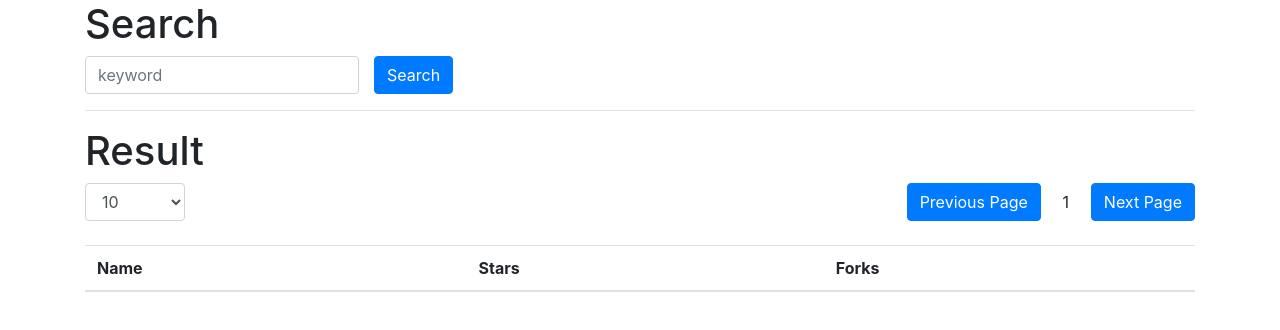
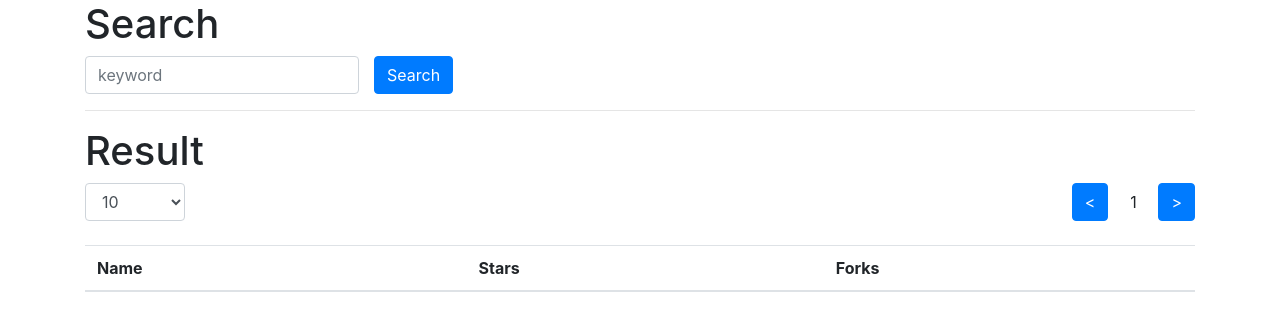
Before and after one commit to YenChengLai/search-github-repository, a website: page index.html in a window 1280 px wide. Drawn offline with nearby package versions, Linux system fonts and the light colour scheme.

```diff
--- a/index.html
+++ b/index.html
@@ -24,9 +24,9 @@
     <option value="50">50</option>
   </select>
 		<div class="flex-fill"></div>
-		<button id="previous-page" class="btn btn-primary">Previous Page</button>
+		<button id="previous-page" class="btn btn-primary"> < </button>
 		<span id="page-number" style="width:50px; text-align:center">1</span>
-		<button id="next-page" class="btn btn-primary">Next Page</button>
+		<button id="next-page" class="btn btn-primary"> > </button>
 	</div>
 	<br>
 	<div id="resultPanel">
```
Also changed, not shown: index.ts (+10 -2 lines).
